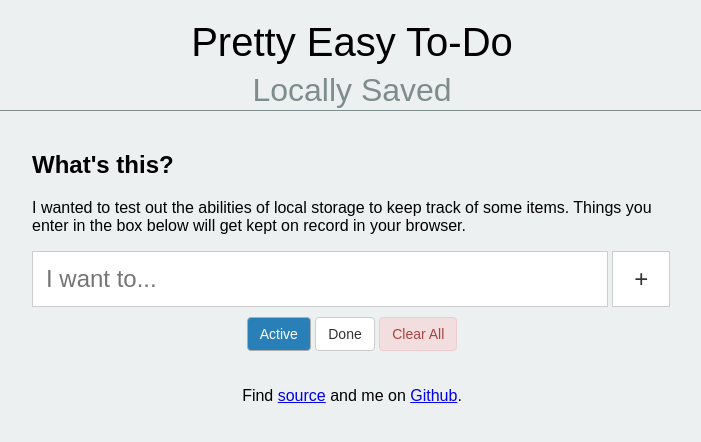
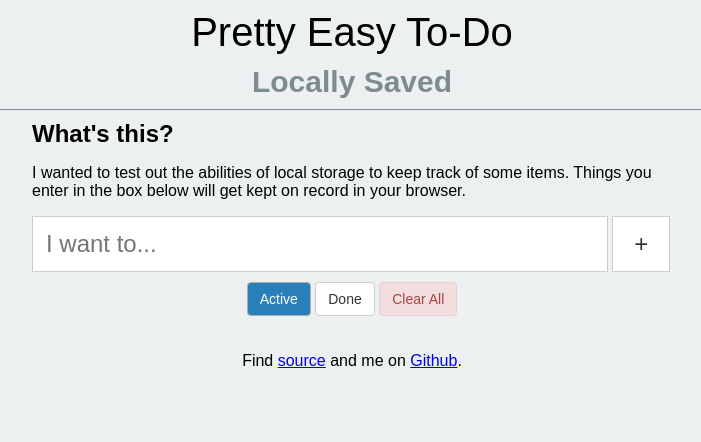
Before and after one commit to dayvidwhy/local-to-do, a Svelte app: page / in a window 1280 px wide. Shown: the top 442 px of the page, without its empty margins (288-989 px from the left). Built offline with nearby package versions, Linux system fonts and the light colour scheme; the HTML template or start-up script is replaced by a standard one.

Commit message:
Added component for text.

```diff
--- /dev/null
+++ b/src/components/Words.svelte
@@ -0,0 +1,45 @@
+<script>
+    export let size = "small";
+</script>
+
+{#if size === "small"}
+    <p>
+        <slot></slot>
+    </p>
+{/if}
+{#if size === "regular"}
+    <h3>
+        <slot></slot>
+    </h3>
+{/if}
+{#if size === "large"}
+    <h2>
+        <slot></slot>
+    </h2>
+{/if}
+{#if size === "largest"}
+    <h1>
+        <slot></slot>
+    </h1>
+{/if}
+
+<style>
+    h1 {
+        font-size: 40px;
+        font-weight: 500;
+    }
+
+    h2 {
+        font-size: 30px;
+        color: #7f8c8d;
+    }
+
+    h3 {
+        font-size: 24px;
+    }
+
+    h1, h2, h3 {
+        margin: 10px 0;
+    }
+
+</style>
--- a/src/partials/Header.svelte
+++ b/src/partials/Header.svelte
@@ -1,23 +1,25 @@
-<header role="banner" class="container page-header text-center">
-    <h1>
-        Pretty Easy To-Do<br><small>Locally Saved</small>
-    </h1>
+<script>
+    import Words from "../components/Words.svelte";
+</script>
+
+<header
+    role="banner"
+    class="container page-header text-center">
+    <Words
+        size={"largest"}>
+        Pretty Easy To-Do
+    </Words>
+    <Words
+        size={"large"}>
+        Locally Saved
+    </Words>
 </header>
 
 <style>
-    .page-header > h1 {
-        font-size: 40px;
-        font-weight: 500;
-        margin: 20px 0;
-        border-bottom: 1px solid #7f8c8d;
-    }
-
-    .page-header > h1 > small {
-        font-size: 0.8em;
-        color: #7f8c8d;
-    }
-
     .text-center {
         text-align: center;
     }
+    .page-header {
+        border-bottom: 1px solid #7f8c8d;
+    }
 </style>
--- a/src/partials/Main.svelte
+++ b/src/partials/Main.svelte
@@ -2,6 +2,7 @@
     import { onMount } from 'svelte';
     import Panel from "../components/Panel.svelte";
     import Button from "../components/Button.svelte";
+    import Words from "../components/Words.svelte";
 
     let toDos = [];
 
@@ -78,13 +79,14 @@
 <main class="container">
     <div class="row">
         <div class="col-8 offset-2">
-            <h2>
+            <Words
+                size={"regular"}>
                 What's this?
-            </h2>
-            <p>
+            </Words>
+            <Words size={"small"}>
                 I wanted to test out the abilities of local storage to keep track of some items.
                 Things you enter in the box below will get kept on record in your browser.
-            </p>
+            </Words>
             <form on:submit|preventDefault={createToDo}>
                 <input
                     type="text"
```
Also changed, not shown: 2 other files (tests, documents, lock files or other folders).
